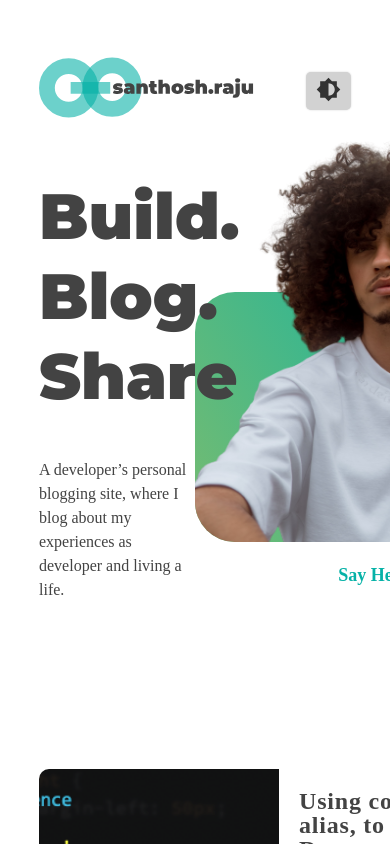
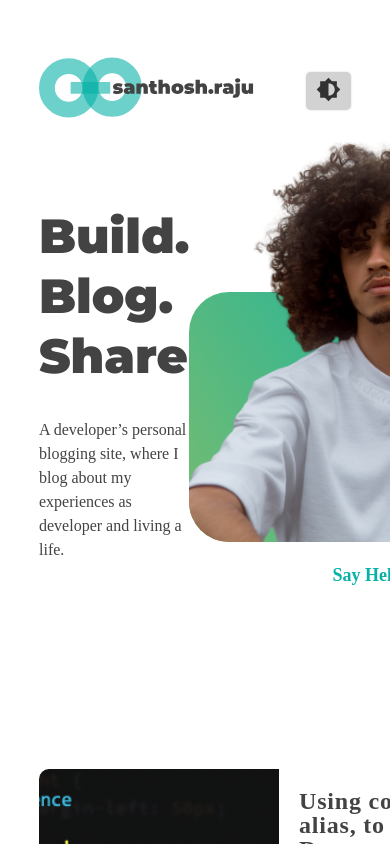
Before and after one commit to SanthoshRaju91/santhosh.raju, a Next.js app: page / in a window 390 px wide. Shown: the top 844 px of the page. Built offline with nearby package versions, Linux system fonts and the light colour scheme; a web font is replaced by a local one.

Commit message:
big-screen layout mixin and responsive change. H1 font responsive.

```diff
--- a/styles/common/_font.scss
+++ b/styles/common/_font.scss
@@ -70,8 +70,11 @@ $line-height: 150%;
 
 @mixin h1 {
   font-family: 'Montserrat-Black-H1';
-  font-size: $header-one;
   line-height: 125%;
+  font-size: $header-two;
+  @include big-screen {
+    font-size: $header-one;
+  }
 }
 
 @mixin h2 {
--- a/styles/common/_layout.scss
+++ b/styles/common/_layout.scss
@@ -5,9 +5,15 @@
 
 $layout-bp-large: 1920px;
 $layout-bp-medium: 1440px;
-$layout-bp-small: 720px;
+$layout-bp-small: 768px;
 $layout-bp-xsmall: 480px;
 
 $border-radius-lg: 40px;
 $border-radius-md: 10px;
 $border-radius-sm: 5px;
+
+@mixin big-screen() {
+  @media only screen and (min-width: $layout-bp-small) {
+    @content;
+  }
+}
```
